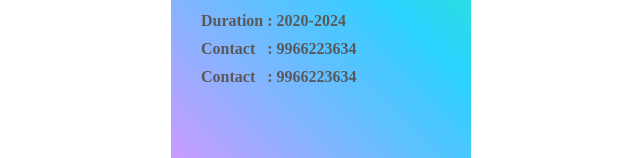
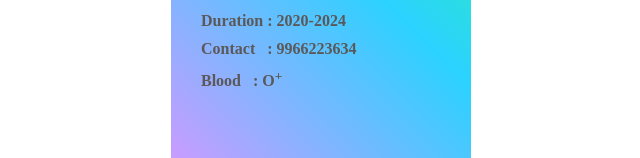
Before and after one commit to Satya0369/idcardtask, a plain HTML site: page index.html in a window 1280 px wide. Shown: the part 385-543 px from the top of the page, without its empty margins (319-959 px from the left). Drawn offline with Linux system fonts and the light colour scheme.

Commit message:
Update index.html

```diff
--- a/index.html
+++ b/index.html
@@ -53,7 +53,7 @@ background-image: linear-gradient(45deg, #FA8BFF 0%, #2BD2FF 52%, #2BFF88 90%);
             <h4 style="margin-top: 10px; color:rgb(90, 88, 88);">Course &nbsp;&nbsp;&nbsp;<span>: </span>B.Tech-CSE</h4>
             <h4 style="margin-top: 10px; color:rgb(90, 88, 88);">Duration : 2020-2024</h4>
             <h4 style="margin-top: 10px; color:rgb(90, 88, 88);">Contact &nbsp;&nbsp;<span>: </span>9966223634</h4>
-            <h4 style="margin-top: 10px; color:rgb(90, 88, 88);">Contact &nbsp;&nbsp;<span>: </span>9966223634</h4>
+            <h4 style="margin-top: 10px; color:rgb(90, 88, 88);">Blood &nbsp;&nbsp;<span>: </span>O<sup>+</sup></h4>
         </div>
     </div>
 </div>
```
